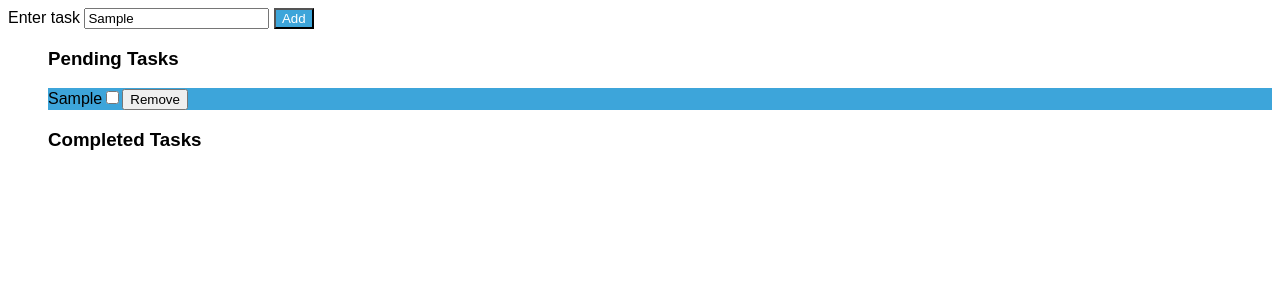
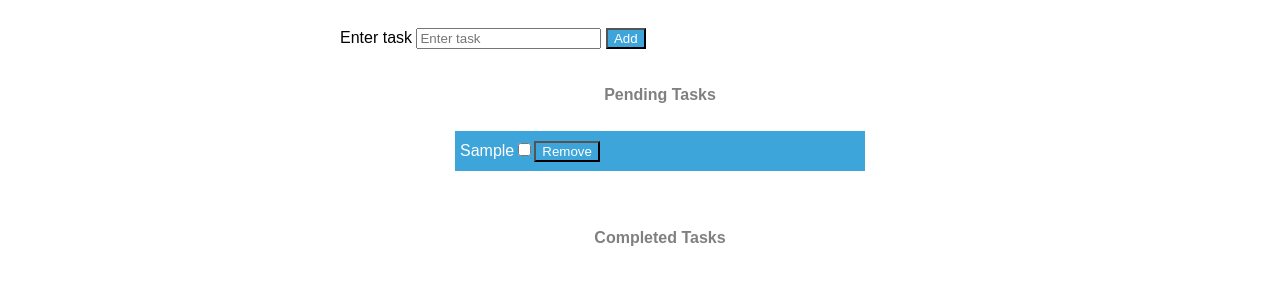
Before and after one commit to kristiperez/week4, a plain HTML site: page DOM/todolist/index.html in a window 1280 px wide. Both pictures are taken after typing "Sample" into the empty fields and a click on the button "Add". Drawn offline with Linux system fonts and the light colour scheme.

Commit message:
style changes

```diff
--- a/DOM/todolist/app.js
+++ b/DOM/todolist/app.js
@@ -8,6 +8,7 @@ let completedTasksUl = document.getElementById("completedTasks")
 addButton.addEventListener('click',function() {
 
     let task = taskTextBox.value
+    taskTextBox.value = ""
     // create element
     let pendingLi = document.createElement("li")
     pendingLi.innerHTML = task // <li>Task1<li>
--- a/DOM/todolist/index.html
+++ b/DOM/todolist/index.html
@@ -7,6 +7,8 @@
 
     <body>
 
+    <div id="container">
+
         <div id="enter">
             <span>Enter task</span>
             <input type="text" id="taskTextBox" placeholder="Enter task" />
@@ -14,15 +16,16 @@
         </div>
 
         <ul id="pendingTasks">
-            <h3>Pending Tasks</h3>
+            <h4>Pending Tasks</h4>
 
         </ul>
 
         <ul id="completedTasks">
-            <h3>Completed Tasks</h3>
+            <h4>Completed Tasks</h4>
 
         </ul>
 
+    </div>
 
 <script src="app.js"></script>
 
--- a/DOM/todolist/style.css
+++ b/DOM/todolist/style.css
@@ -2,15 +2,42 @@ body {
     font-family: sans-serif;
 }
 
+h4 {
+    color: gray;
+}
+
+#container {
+    display: flex;
+    flex-direction: column;
+    max-width: 600px;
+    margin: 0 auto;
+    padding: 20px;
+}
+
 ul {
     list-style: none;
+    display:flex;
+    flex-direction: column;
+    justify-content: center;
+    align-items: center;
 }
 
 li {
-    background-color: #3da5da
+    background-color: #3da5da;
+    color: white;
+    width: 400px;
+    height: 30px;
+    margin: 5px;
+    padding: 5px;
+    line-height:30px;
 }
 
 #addButton {
     background-color: #3da5da;
     color: white;
 }
+
+button {
+    background-color:#3da5da;
+    color:white;
+}
```
Also changed, not shown: 2 other files.
